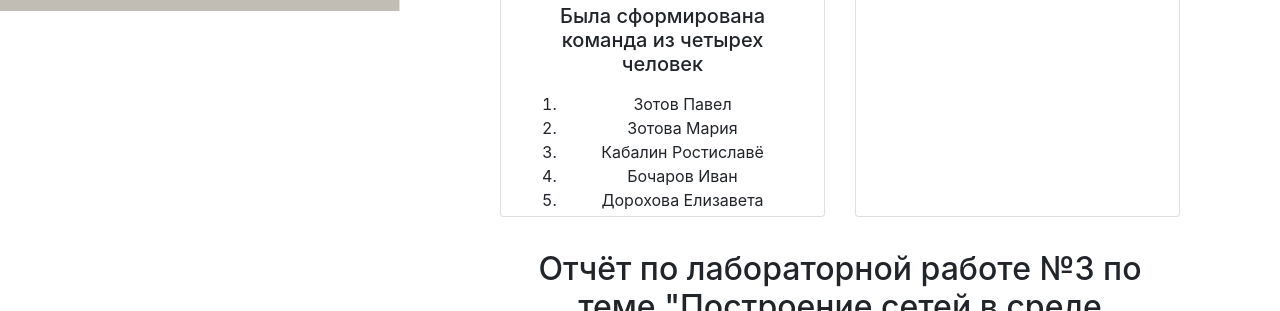
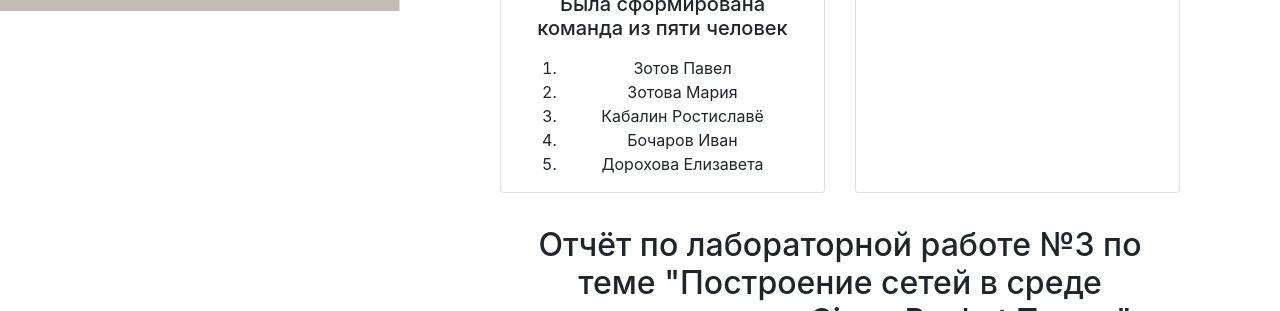
Before and after one commit to zotovpavel89/internet-tech, a plain HTML site: page index.html in a window 1280 px wide. Shown: the part 789-1100 px from the top of the page. Drawn offline with nearby package versions, Linux system fonts and the light colour scheme.

Commit message:
Update index.html

```diff
--- a/index.html
+++ b/index.html
@@ -71,7 +71,7 @@
           <div class="card align-items-center">
             <img src="./740x457_201704052015011a8dfd36bf.jpg" class="card-img-top" alt="github" style="height: 50%;">
             <div class="card-body">
-                <h5 class="card-title">Была сформирована команда из четырех человек</h5>
+                <h5 class="card-title">Была сформирована команда из пяти человек</h5>
               <p class="card-text">
                 <ol>
                   <li>Зотов Павел</li>
```
